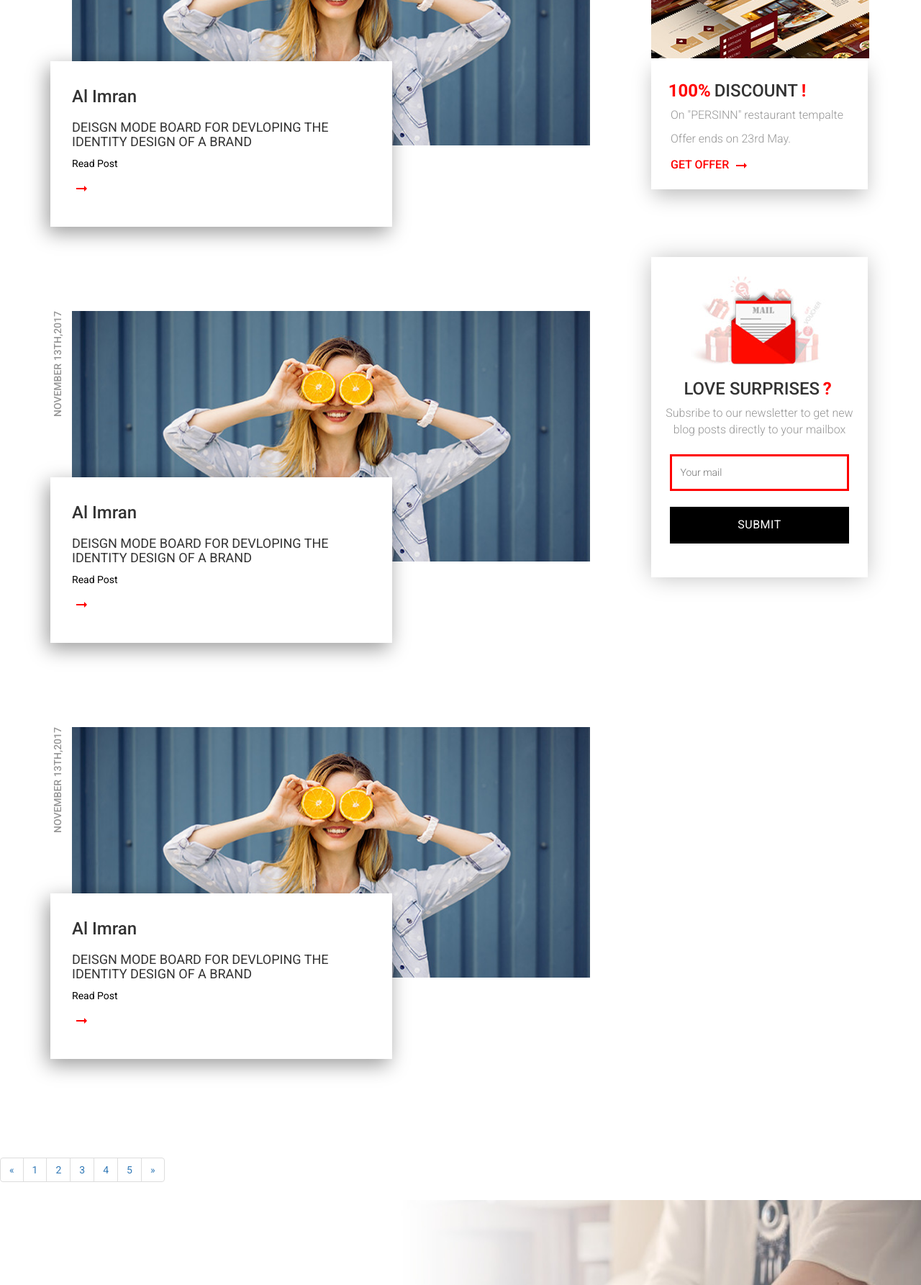
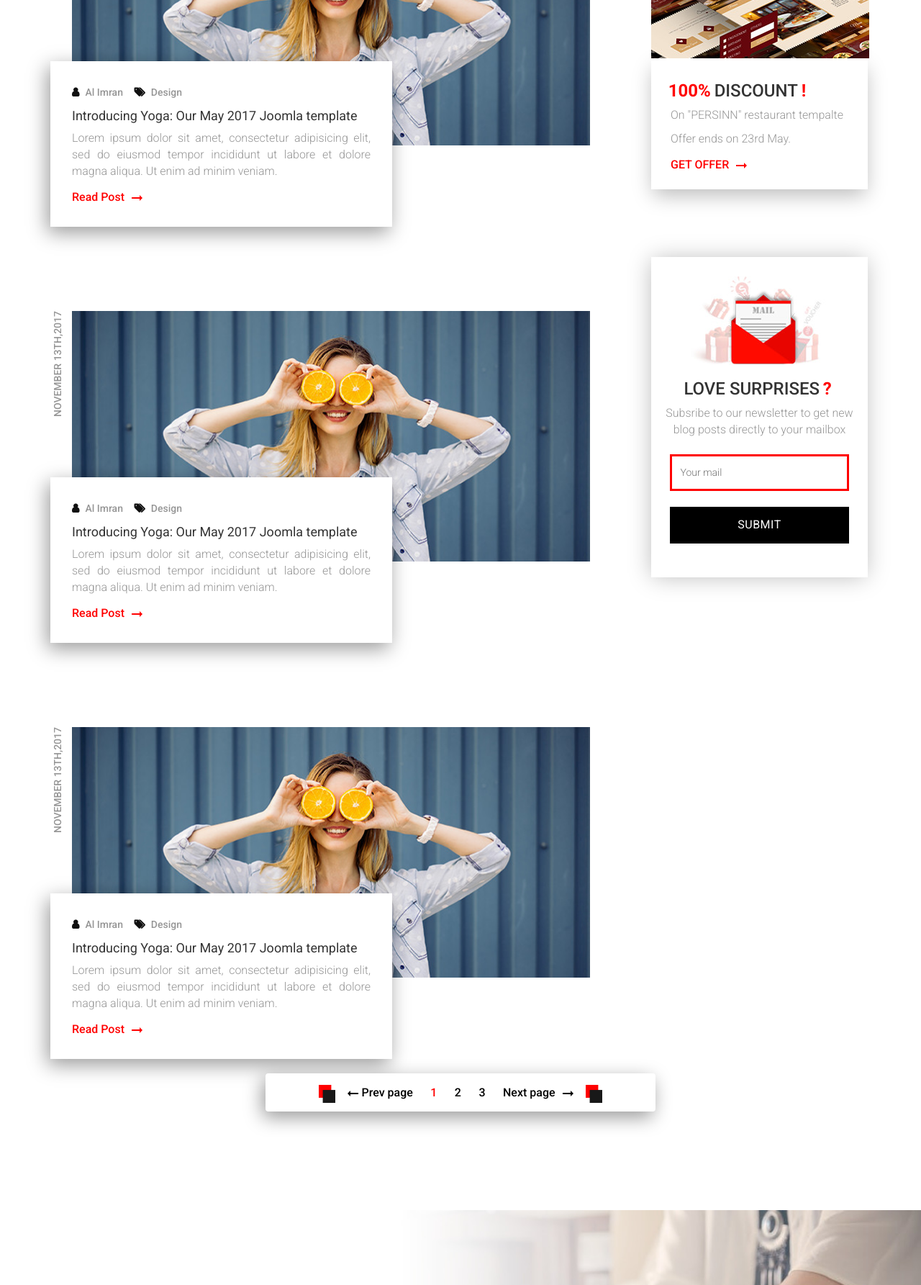
Before and after one commit to refun07/kinative_version2, a PHP site: page /blog.html in a window 1280 px wide. Shown: the part 1427-3212 px from the top of the page at 72% size. Run offline with PHP 8.4, Linux system fonts and the light colour scheme; some libraries are stand-ins or nearby versions.

Commit message:
some updates

```diff
--- a/blog.html
+++ b/blog.html
@@ -143,7 +143,7 @@
                      </div>
               </article>
 
-               <article class="inner-box">
+              <article class="inner-box">
                     <div class="data-box">
                        <p> NOVEMBER 13TH,2017</p>
                     </div>
@@ -152,9 +152,20 @@
 
                     </figure>
                     <div class="content-box">
-                          <h3>Al Imran</h3>
-                          <h2>DEISGN MODE BOARD FOR DEVLOPING THE IDENTITY DESIGN OF A BRAND</h2>
-                          <p><a href="">Read Post</a></p>
+                          <h3 class="blog-auth">
+                            <span>
+                                  <i class="fa fa-user black" aria-hidden="true"></i>
+                                 <span class="margin-4lpx grey-b">Al Imran</span>
+                            </span>
+                              <span class="margin-12lpx">
+                                  <i class="fa fa-tags black" aria-hidden="true"></i>
+                                 <span class="margin-4lpx grey-b">Design</span>
+                            </span>
+                          </h3>
+                          <h2>Introducing Yoga: Our May 2017 Joomla template</h2>
+                          <p class="light_para_b f-16">Lorem ipsum dolor sit amet, consectetur adipisicing elit, sed do eiusmod tempor incididunt ut labore et dolore magna aliqua. Ut enim ad minim veniam.
+                          </p>
+                          <p class="inline-block"><a class="red-post" href="">Read Post</a></p>
                           <div class="arrow">
                             <div class="line"></div>
                             <div class="point"></div>
@@ -162,7 +173,7 @@
                      </div>
               </article>
 
-               <article class="inner-box">
+            <article class="inner-box">
                     <div class="data-box">
                        <p> NOVEMBER 13TH,2017</p>
                     </div>
@@ -171,9 +182,20 @@
 
                     </figure>
                     <div class="content-box">
-                          <h3>Al Imran</h3>
-                          <h2>DEISGN MODE BOARD FOR DEVLOPING THE IDENTITY DESIGN OF A BRAND</h2>
-                          <p><a href="">Read Post</a></p>
+                          <h3 class="blog-auth">
+                            <span>
+                                  <i class="fa fa-user black" aria-hidden="true"></i>
+                                 <span class="margin-4lpx grey-b">Al Imran</span>
+                            </span>
+                              <span class="margin-12lpx">
+                                  <i class="fa fa-tags black" aria-hidden="true"></i>
+                                 <span class="margin-4lpx grey-b">Design</span>
+                            </span>
+                          </h3>
+                          <h2>Introducing Yoga: Our May 2017 Joomla template</h2>
+                          <p class="light_para_b f-16">Lorem ipsum dolor sit amet, consectetur adipisicing elit, sed do eiusmod tempor incididunt ut labore et dolore magna aliqua. Ut enim ad minim veniam.
+                          </p>
+                          <p class="inline-block"><a class="red-post" href="">Read Post</a></p>
                           <div class="arrow">
                             <div class="line"></div>
                             <div class="point"></div>
@@ -181,7 +203,7 @@
                      </div>
               </article>
 
-               <article class="inner-box">
+             <article class="inner-box">
                     <div class="data-box">
                        <p> NOVEMBER 13TH,2017</p>
                     </div>
@@ -190,9 +212,20 @@
 
                     </figure>
                     <div class="content-box">
-                          <h3>Al Imran</h3>
-                          <h2>DEISGN MODE BOARD FOR DEVLOPING THE IDENTITY DESIGN OF A BRAND</h2>
-                          <p><a href="">Read Post</a></p>
+                          <h3 class="blog-auth">
+                            <span>
+                                  <i class="fa fa-user black" aria-hidden="true"></i>
+                                 <span class="margin-4lpx grey-b">Al Imran</span>
+                            </span>
+                              <span class="margin-12lpx">
+                                  <i class="fa fa-tags black" aria-hidden="true"></i>
+                                 <span class="margin-4lpx grey-b">Design</span>
+                            </span>
+                          </h3>
+                          <h2>Introducing Yoga: Our May 2017 Joomla template</h2>
+                          <p class="light_para_b f-16">Lorem ipsum dolor sit amet, consectetur adipisicing elit, sed do eiusmod tempor incididunt ut labore et dolore magna aliqua. Ut enim ad minim veniam.
+                          </p>
+                          <p class="inline-block"><a class="red-post" href="">Read Post</a></p>
                           <div class="arrow">
                             <div class="line"></div>
                             <div class="point"></div>
@@ -361,25 +394,36 @@
 
 </scetion>
 
-<nav aria-label="Page navigation container">
-  <ul class="pagination">
+
+<div class="text-center">
+  <ul class="content-box pagination">
     <li>
+      <div class="inline-block"><img src="images/right.png" alt="right_png"/></div>
       <a href="#" aria-label="Previous">
-        <span aria-hidden="true">&laquo;</span>
+      <div class="arrow">
+         <div class="pagi-line1"></div>
+         <div class="pagi-point1"></div>
+      </div>
+        <span aria-hidden="true">Prev page</span>
       </a>
     </li>
-    <li><a href="#">1</a></li>
-    <li><a href="#">2</a></li>
-    <li><a href="#">3</a></li>
-    <li><a href="#">4</a></li>
-    <li><a href="#">5</a></li>
+    <li class="active"><a class="margin-t6 " href="#">1</a></li>
+    <li><a class="margin-t6" href="#">2</a></li>
+    <li><a class="margin-t6" href="#">3</a></li>
     <li>
       <a href="#" aria-label="Next">
-        <span aria-hidden="true">&raquo;</span>
+        <span aria-hidden="true">Next page</span>
+        <div class="arrow inline-block">
+            <div class="pagi-line2"></div>
+            <div class="pagi-point2"></div>
+        </div>
       </a>
+       <div class="inline-block"><img src="images/right.png" alt="right_png"/></div>
     </li>
   </ul>
-</nav>
+
+</div>
+
 
 
 <section class="hellos contributor" id="hello">
--- a/css/blog.css
+++ b/css/blog.css
@@ -121,3 +121,68 @@ input.btn.btn-lg{
     background-repeat: no-repeat;
     width: 100%;
 }
+
+.pagination{
+  width: 542px;
+    height: 53px;
+    padding: 4px 10px;
+}
+
+.pagination>.active>a, .pagination>.active>a:focus, .pagination>.active>a:hover, .pagination>.active>span, .pagination>.active>span:focus, .pagination>.active>span:hover{
+    color: red;
+    background: transparent;
+}
+.pagination>li>a{
+    border: none;
+    color: #000;
+    font-size: 16px;
+    font-weight: 500;
+    float: none;
+    padding: 6px 14px 0px 8px;
+
+}
+
+.pagination>li>a:focus, .pagination>li>a:hover, .pagination>li>span:focus, .pagination>li>span:hover {
+    color: red;
+    background-color: transparent;
+}
+.pagi-line1{
+    margin-top: 14px;
+    width: 11px;
+    background: #000;
+    height: 2px;
+    float: right;
+    margin-left: 0px;
+}
+
+.pagi-point1{
+    width: 0;
+    height: 0;
+    border-top: 4px solid transparent;
+    border-bottom: 4px solid transparent;
+    border-right: 4px solid #000;
+    float: right;
+    margin-top: 11px;
+}
+.pagi-line2{
+   margin-top: 14px;
+    width: 11px;
+    background: #000;
+    height: 2px;
+    float: left;
+    margin-left: 6px;
+}
+
+.pagi-point2{
+   width: 0;
+    height: 0;
+    border-top: 4px solid transparent;
+    border-bottom: 4px solid transparent;
+    border-left: 4px solid #000;
+    float: right;
+    margin-top: 11px;
+ }
+
+ .margin-t6{
+  margin-top: 6px;
+}
--- a/css/component.css
+++ b/css/component.css
@@ -17,6 +17,7 @@ a:hover,a:visited,a:focus{
 .inline-block{
   display: inline-block;
 }
+
 .margin-t50{
   margin-top: 50px;
 }
```
